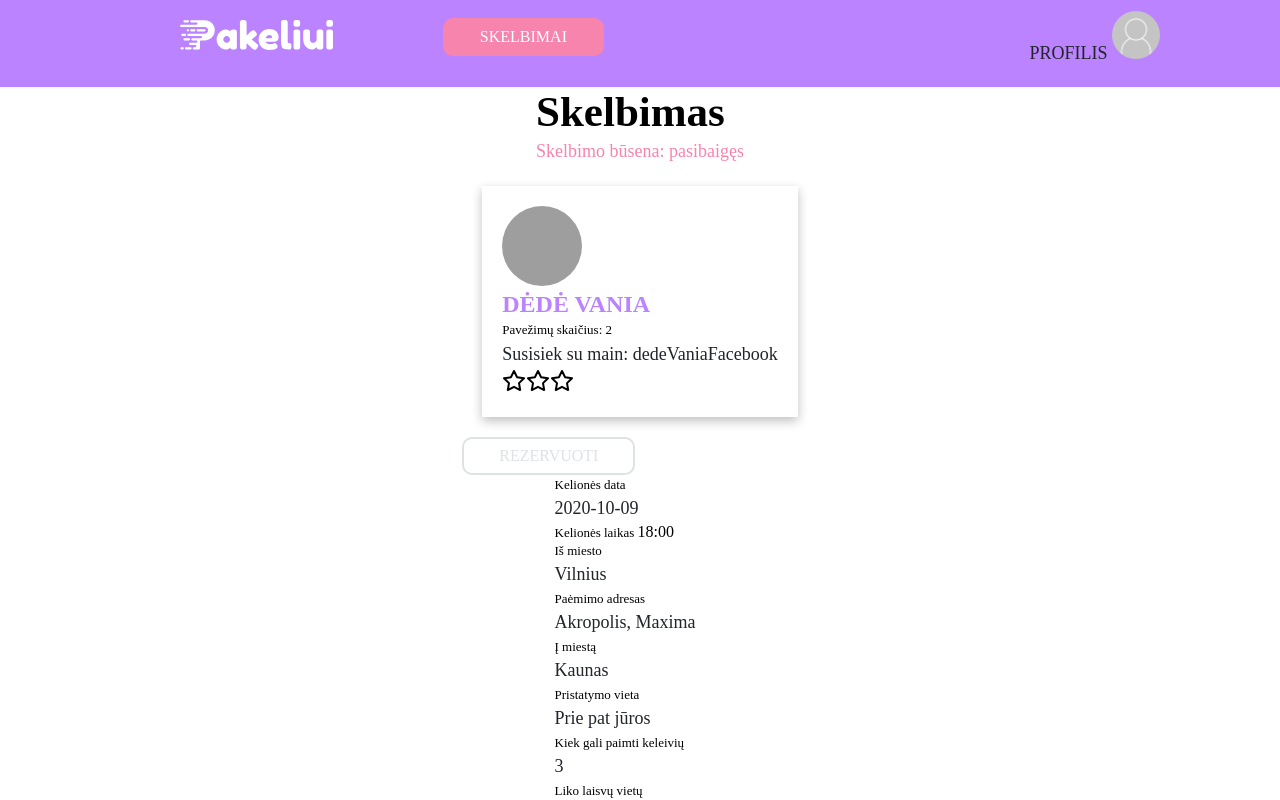
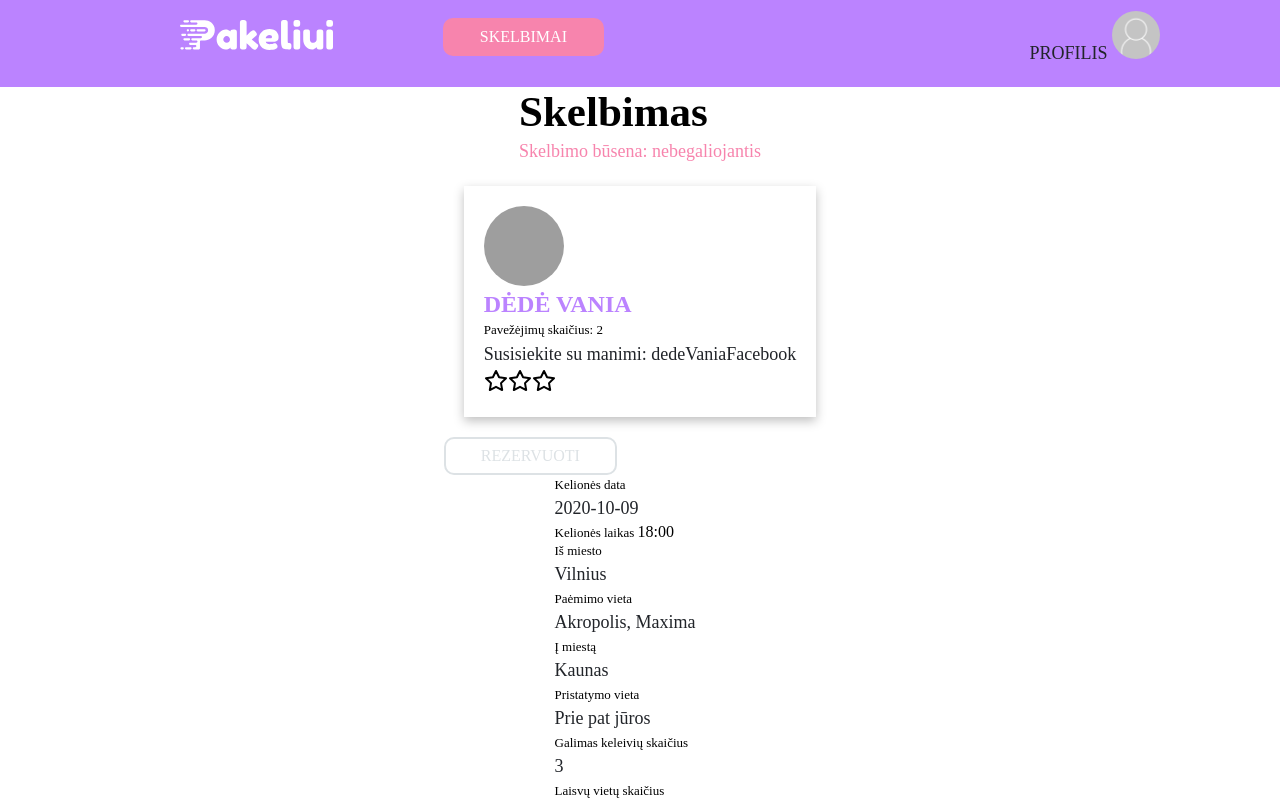
Before and after one commit to gameg0065/Pakeliui, a Vue app in the folder Front-end/: page /post/1 in a window 1280 px wide. Shown: the part 500-1300 px from the top of the page. Built offline with nearby package versions, Linux system fonts and the light colour scheme; sample sign-in values are in the browser's storage; grey boxes are pictures that could not be loaded; a web font is replaced by a local one; what vue-js-modal would draw is missing.

Commit message:
change user cards' and views' titles

```diff
--- a/Front-end/src/components/UserCardForDriver.vue
+++ b/Front-end/src/components/UserCardForDriver.vue
@@ -7,7 +7,7 @@
     </router-link>
 
     <small> Kelionių skaičius: {{ countTrips() }} </small>
-    <p>Susisiek su manim: {{ getContactInfo() }}</p>
+    <p>Susisiekite su manimi: {{ getContactInfo() }}</p>
 
     <Rating :rating="user.rating" />
 
--- a/Front-end/src/components/UserCardInPost.vue
+++ b/Front-end/src/components/UserCardInPost.vue
@@ -6,9 +6,9 @@
       <h4 class="link">{{ user.name }}</h4>
     </router-link>
 
-    <small> Pavežimų skaičius: {{ this.user.driver.posts.length }}</small>
+    <small> Pavežėjimų skaičius: {{ this.user.driver.posts.length }}</small>
 
-    <p>Susisiek su main: {{ getContactInfo() }}</p>
+    <p>Susisiekite su manimi: {{ getContactInfo() }}</p>
 
     <Rating :rating="user.driver.rating" />
   </div>
--- a/Front-end/src/views/Contacts.vue
+++ b/Front-end/src/views/Contacts.vue
@@ -24,7 +24,7 @@
       </div>
 
       <div>
-        <label for="message">Dėstyk savo reikalus čia</label>
+        <label for="message">Žinutė</label>
         <textarea
           id="message"
           cols="30"
--- a/Front-end/src/views/DriverHistory.vue
+++ b/Front-end/src/views/DriverHistory.vue
@@ -12,7 +12,7 @@
       <div v-else>
         <p>Jūs neturite aktyvių skelbimų. Sukurkite vieną dabar!</p>
         <router-link :to="{ name: 'post-create' }">
-          <Button text="sukurk skelbimą" :isSecondary="true" :isLarge="true" />
+          <Button text="sukurti skelbimą" :isSecondary="true" :isLarge="true" />
         </router-link>
       </div>
     </div>
--- a/Front-end/src/views/DriverRequests.vue
+++ b/Front-end/src/views/DriverRequests.vue
@@ -1,5 +1,6 @@
 <template>
   <div>
+		<h2>Rezervacijos, laukiančios patvirtinimo</h2>
     <div v-if="pendingPosts.length > 0">
       <div v-for="post in pendingPosts" :key="post.id">
         <div v-for="passenger in post.passengers" :key="passenger.id">
@@ -17,7 +18,7 @@
       </div>
     </div>
     <div v-else>
-      <p>No requests</p>
+      <p>Rezervacijų nėra</p>
     </div>
   </div>
 </template>
--- a/Front-end/src/views/Home.vue
+++ b/Front-end/src/views/Home.vue
@@ -11,7 +11,7 @@
       </router-link>
 
       <router-link v-if="user.isDriver" :to="{ name: 'post-create' }">
-        <Button text="sukurk skelbimą" :isSecondary="true" :isLarge="true" />
+        <Button text="įkelti skelbimą" :isSecondary="true" :isLarge="true" />
       </router-link>
     </div>
     <div v-if="!user">
--- a/Front-end/src/views/PageNotFound.vue
+++ b/Front-end/src/views/PageNotFound.vue
@@ -1,7 +1,7 @@
 <template>
   <div class="pageNotFound">
     <h1>404</h1>
-    <p>Ups, pataikei kur nereikia - toks puslapis neegzistuoja</p>
+    <p>Ups, pataikei kur nereikia - toks puslapis neegzistuoja!</p>
     <div>
       <router-link :to="{ name: 'home' }">
         <Button
--- a/Front-end/src/views/Post.vue
+++ b/Front-end/src/views/Post.vue
@@ -3,7 +3,7 @@
     <div>
       <h2>Skelbimas</h2>
       <p v-if="isActive" class="post-active">Skelbimo būsena: aktyvus</p>
-      <p v-else class="post-expired">Skelbimo būsena: pasibaigęs</p>
+      <p v-else class="post-expired">Skelbimo būsena: nebegaliojantis</p>
     </div>
 
     <div>
@@ -30,7 +30,7 @@
         <p>{{ post.route.from }}</p>
       </div>
       <div>
-        <small>Paėmimo adresas</small>
+        <small>Paėmimo vieta</small>
         <p>{{ post.route.pickup }}</p>
       </div>
       <div>
@@ -42,11 +42,11 @@
         <p>{{ post.route.dropoff }}</p>
       </div>
       <div>
-        <small>Kiek gali paimti keleivių</small>
+        <small>Galimas keleivių skaičius</small>
         <p>{{ post.seetCount }}</p>
       </div>
       <div>
-        <small>Liko laisvų vietų</small>
+        <small>Laisvų vietų skaičius</small>
         <p>paskaičiuoti</p>
       </div>
       <div>
--- a/Front-end/src/views/PostCreate.vue
+++ b/Front-end/src/views/PostCreate.vue
@@ -39,7 +39,7 @@
     </div>
 
     <div>
-      <label for="post-seetCount">Keleivių skaičius</label>
+      <label for="post-seetCount">Galimas keleivių skaičius*</label>
       <input
         type="number"
         id="post-seetCount"
--- a/Front-end/src/views/User.vue
+++ b/Front-end/src/views/User.vue
@@ -18,7 +18,7 @@
     </div>
 
     <div>
-      <small>Nukeliauta kilometrų</small>
+      <small>Nukeliauta</small>
       <p>{{ countDistance(this.user.trips) + ' km' }}</p>
     </div>
 
@@ -28,7 +28,7 @@
     </div>
 
     <div>
-      <small>Apie name</small>
+      <small>Apie mane</small>
       <p>{{ user.about }}</p>
     </div>
 
@@ -48,7 +48,7 @@
     </div>
 
     <div>
-      <small>Facebook'as</small>
+      <small>Facebook paskyra</small>
       <p>{{ user.contacts.facebook }}</p>
     </div>
 
@@ -57,17 +57,17 @@
       <Avatar :path="user.driver.car.photo" size="big" />
 
       <div>
-        <small>Pavežimų skaičius</small>
+        <small>Pavežėjimų skaičius</small>
         <p>{{ user.driver.posts.length }}</p>
       </div>
 
       <div>
-        <small>Pavežta kilometrų</small>
+        <small>Nukeliauta</small>
         <p>{{ countDistance(this.user.driver.posts) + ' km' }}</p>
       </div>
 
       <div>
-        <small>Pavežta keleivių</small>
+        <small>Pavežėtų keleivių skaičius</small>
         <p>{{ countPassangers() }}</p>
       </div>
 
@@ -87,12 +87,12 @@
       </div>
 
       <div>
-        <small>Susisiek su manim</small>
+        <small>Susisiekite su manimi</small>
         <p>{{ user.contacts[user.driver.contact] }}</p>
       </div>
 
       <div>
-        <small>Kaip aš vairuoju</small>
+        <small>Vairavimo įgūdžiai</small>
         <p>{{ user.driver.about }}</p>
       </div>
     </div>
--- a/Front-end/src/views/UserEdit.vue
+++ b/Front-end/src/views/UserEdit.vue
@@ -51,7 +51,7 @@
       </div>
 
       <div>
-        <label for="contacts-facebook">Facebook</label>
+        <label for="contacts-facebook">Facebook paskyra</label>
         <input
           type="text"
           id="contacts-facebook"
@@ -60,7 +60,7 @@
       </div>
 
       <div>
-        <label for="user-contact">Susisiek su manim*</label>
+        <label for="user-contact">Susisiekite su manimi*</label>
         <select id="user-contact" v-model="user.contactMethod">
           <option
             v-for="(option, index) in contactOptions"
@@ -129,7 +129,7 @@
       </div>
 
       <div>
-        <label for="driver-contact">Susisiek su manim*</label>
+        <label for="driver-contact">Susisiekite su manimi*</label>
         <select id="driver-contact" v-model="user.driver.contactMethod">
           <option
             v-for="(option, index) in contactOptions"
@@ -142,7 +142,7 @@
       </div>
 
       <div>
-        <label for="driver-about">Apie mane</label>
+        <label for="driver-about">Vairavimo įgūdžiai</label>
         <textarea id="driver-about" rows="3" v-model.trim="user.driver.about" />
       </div>
 
```
